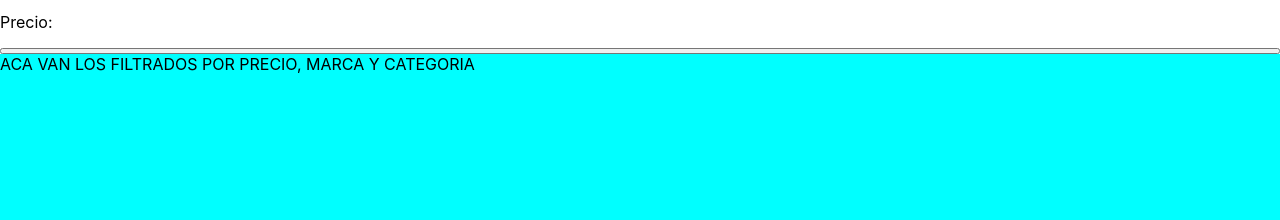
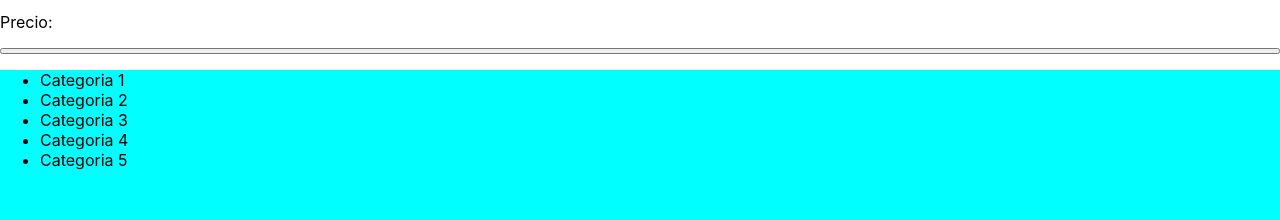
Before and after one commit to federicoacuna/soyHenryWebFT23b-G01-PF, a React (Create React App) app in the folder client/: page / in a window 1280 px wide. Shown: the part 402-622 px from the top of the page. Built offline with nearby package versions, Linux system fonts and the light colour scheme; no server answers.

Commit message:
Feat(client): Component CategoryFilter added.

```diff
--- /dev/null
+++ b/client/src/components/CategoryFilter/index.jsx
@@ -0,0 +1,20 @@
+import React from 'react'
+
+export const CategoryFilter = () => {
+  // useEffect(()=>{
+
+  // },[])
+  return (
+    <div>
+      <ul>
+        <li>Categoria 1</li>
+        <li>Categoria 2</li>
+        <li>Categoria 3</li>
+        <li>Categoria 4</li>
+        <li>Categoria 5</li>
+      </ul>
+    </div>
+  )
+}
+
+export default CategoryFilter
--- a/client/src/components/FilterContainer/index.jsx
+++ b/client/src/components/FilterContainer/index.jsx
@@ -1,10 +1,11 @@
 import React from 'react'
+import CategoryFilter from '../CategoryFilter'
 import s from './index.module.css'
 
 const FilterContainer = () => {
   return (
     <div className={s.container}>
-      ACA VAN LOS FILTRADOS POR PRECIO, MARCA Y CATEGORIA
+      <CategoryFilter />
     </div>
   )
 }
```
Also changed, not shown: client/src/components/CategoryFilter/index.module.css (added), 1 other file (tests, documents, lock files or other folders).
